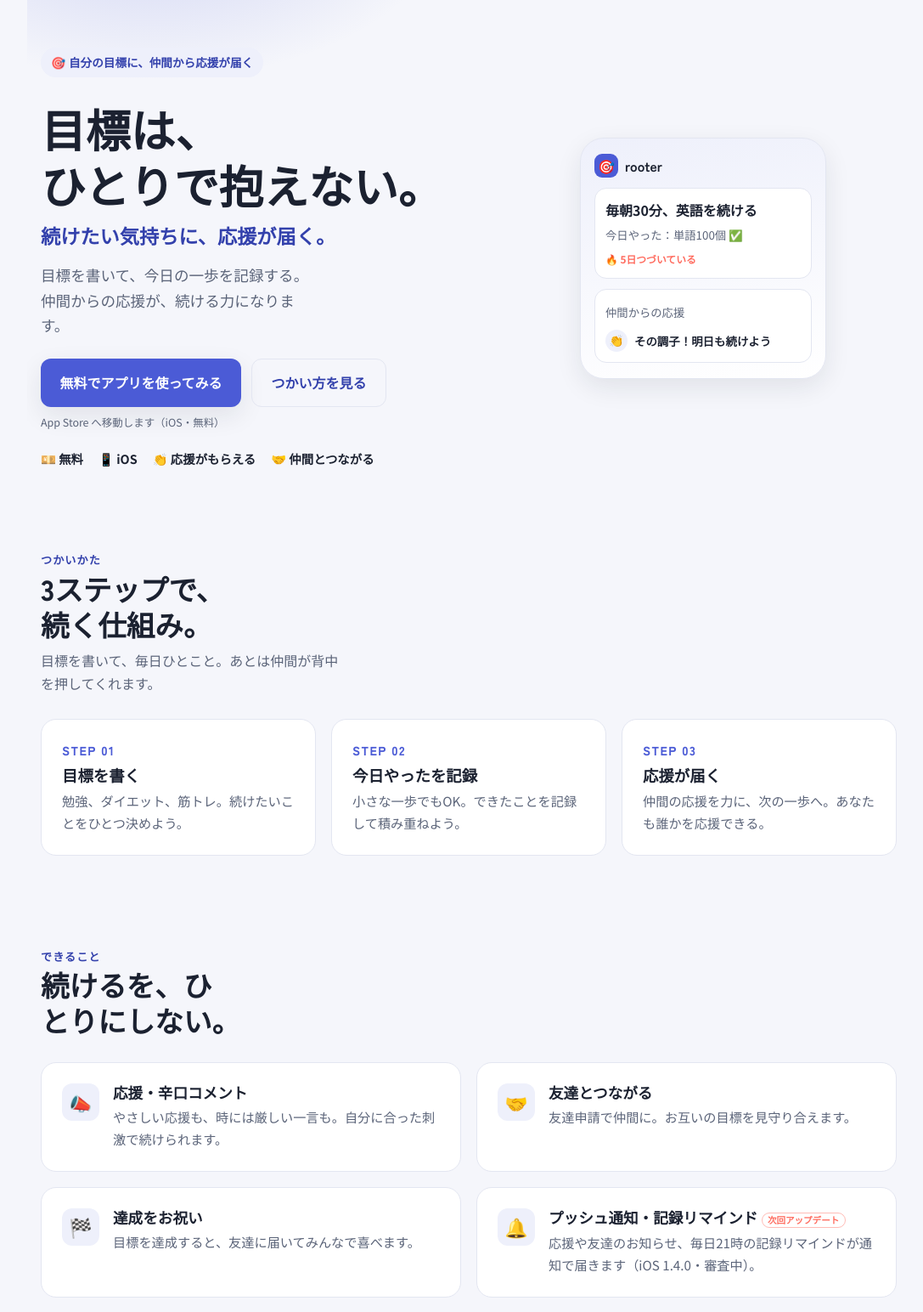
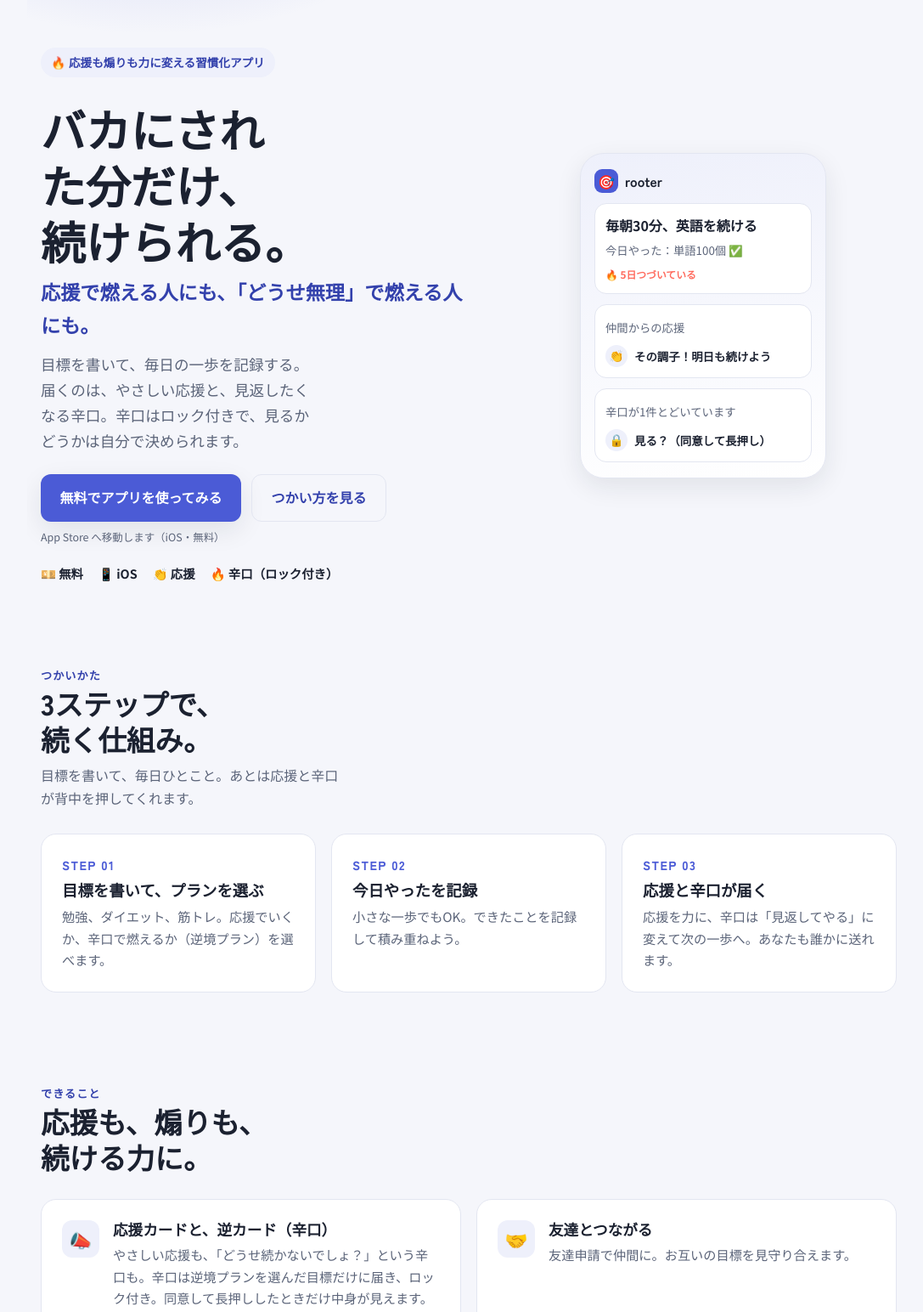
Before and after one commit to is-inn/is-inn.github.io, a plain HTML site: page rooter/index.html in a window 1280 px wide. Shown: the top 1544 px of the page at 85% size, without its empty margins (88-1175 px from the left). Drawn offline with Linux system fonts and the light colour scheme.

Commit message:
rooter LP: align copy with core concept (cheer + harsh cards, opt-in)
Co-Authored-By: Claude Opus 5.5 <noreply@anthropic.com>

```diff
--- a/rooter/index.html
+++ b/rooter/index.html
@@ -3,17 +3,17 @@
 <head>
 <meta charset="utf-8">
 <meta name="viewport" content="width=device-width,initial-scale=1,viewport-fit=cover">
-<title>rooter（ルーター）｜自分の目標に、仲間から応援が届くアプリ</title>
-<meta name="description" content="rooter（ルーター）は、目標を書くと仲間から応援が届く習慣化アプリ。今日やったを1行記録、連続日数、応援・辛口コメント、友達の目標達成のお祝い。iOSで無料。">
+<title>rooter（ルーター）｜バカにされた分だけ、続けられる。応援も煽りも力に変える習慣化アプリ</title>
+<meta name="description" content="rooter（ルーター）は、応援も煽りも力に変える習慣化アプリ。目標を書いて毎日の一歩を記録すると、やさしい応援と、見返したくなる辛口が届く。辛口はロック付きで、見るかは自分で選べる。iOSで無料。">
 <link rel="canonical" href="https://is-inn.github.io/rooter/">
 <meta property="og:type" content="website">
-<meta property="og:title" content="rooter（ルーター）｜自分の目標に、仲間から応援が届くアプリ">
-<meta property="og:description" content="目標を書くと仲間から応援が届く。続かなかった目標が、今日もう一歩進む。iOSで無料。">
+<meta property="og:title" content="rooter（ルーター）｜バカにされた分だけ、続けられる。応援も煽りも力に変える習慣化アプリ">
+<meta property="og:description" content="応援で燃える人にも、「どうせ無理」で燃える人にも。辛口はロック付きで、見るかは自分で選べる。iOSで無料。">
 <meta property="og:locale" content="ja_JP">
 <meta property="og:url" content="https://is-inn.github.io/rooter/">
 <meta name="twitter:card" content="summary_large_image">
-<meta name="twitter:title" content="rooter（ルーター）｜自分の目標に、仲間から応援が届くアプリ">
-<meta name="twitter:description" content="目標を書くと仲間から応援が届く。続かなかった目標が、今日もう一歩進む。iOSで無料。">
+<meta name="twitter:title" content="rooter（ルーター）｜バカにされた分だけ、続けられる。応援も煽りも力に変える習慣化アプリ">
+<meta name="twitter:description" content="応援で燃える人にも、「どうせ無理」で燃える人にも。辛口はロック付きで、見るかは自分で選べる。iOSで無料。">
 <meta name="theme-color" content="#4b5bd6">
 <link rel="stylesheet" href="https://fonts.googleapis.com/css2?family=Zen+Kaku+Gothic+New:wght@500;700;900&family=Noto+Sans+JP:wght@400;500;700&display=swap">
 <style>
@@ -107,10 +107,10 @@ footer a:hover{text-decoration:underline}
 <header class="hero wrap">
   <div class="hero-grid">
     <div>
-      <span class="badge">🎯 自分の目標に、仲間から応援が届く</span>
-      <h1>目標は、<br>ひとりで抱えない。</h1>
-      <p class="sub">続けたい気持ちに、応援が届く。</p>
-      <p class="lead">目標を書いて、今日の一歩を記録する。仲間からの応援が、続ける力になります。</p>
+      <span class="badge">🔥 応援も煽りも力に変える習慣化アプリ</span>
+      <h1>バカにされた分だけ、<br>続けられる。</h1>
+      <p class="sub">応援で燃える人にも、「どうせ無理」で燃える人にも。</p>
+      <p class="lead">目標を書いて、毎日の一歩を記録する。届くのは、やさしい応援と、見返したくなる辛口。辛口はロック付きで、見るかどうかは自分で決められます。</p>
       <div class="cta-row">
         <a class="btn" href="https://apps.apple.com/jp/app/id6828425683" target="_blank" rel="noopener">無料でアプリを使ってみる</a>
         <a class="btn ghost" href="#how">つかい方を見る</a>
@@ -118,7 +118,7 @@ footer a:hover{text-decoration:underline}
       <p class="cta-note">App Store へ移動します（iOS・無料）</p>
       <div class="meta">
         <span>💴 <b>無料</b></span><span>📱 <b>iOS</b></span>
-        <span>👏 <b>応援がもらえる</b></span><span>🤝 <b>仲間とつながる</b></span>
+        <span>👏 <b>応援</b></span><span>🔥 <b>辛口（ロック付き）</b></span>
       </div>
     </div>
     <div class="phone" aria-hidden="true">
@@ -132,6 +132,10 @@ footer a:hover{text-decoration:underline}
         <small>仲間からの応援</small>
         <div class="cheer" style="margin-top:8px"><span class="av">👏</span><b>その調子！明日も続けよう</b></div>
       </div>
+      <div class="ph-card">
+        <small>辛口が1件とどいています</small>
+        <div class="cheer" style="margin-top:8px"><span class="av">🔒</span><b>見る？（同意して長押し）</b></div>
+      </div>
     </div>
   </div>
 </header>
@@ -140,23 +144,25 @@ footer a:hover{text-decoration:underline}
   <div class="sec-head">
     <span class="eyebrow">つかいかた</span>
     <h2>3ステップで、続く仕組み。</h2>
-    <p>目標を書いて、毎日ひとこと。あとは仲間が背中を押してくれます。</p>
+    <p>目標を書いて、毎日ひとこと。あとは応援と辛口が背中を押してくれます。</p>
   </div>
   <div class="steps">
-    <div class="step"><div class="n">STEP 01</div><h3>目標を書く</h3><p>勉強、ダイエット、筋トレ。続けたいことをひとつ決めよう。</p></div>
+    <div class="step"><div class="n">STEP 01</div><h3>目標を書いて、プランを選ぶ</h3><p>勉強、ダイエット、筋トレ。応援でいくか、辛口で燃えるか（逆境プラン）を選べます。</p></div>
     <div class="step"><div class="n">STEP 02</div><h3>今日やったを記録</h3><p>小さな一歩でもOK。できたことを記録して積み重ねよう。</p></div>
-    <div class="step"><div class="n">STEP 03</div><h3>応援が届く</h3><p>仲間の応援を力に、次の一歩へ。あなたも誰かを応援できる。</p></div>
+    <div class="step"><div class="n">STEP 03</div><h3>応援と辛口が届く</h3><p>応援を力に、辛口は「見返してやる」に変えて次の一歩へ。あなたも誰かに送れます。</p></div>
   </div>
 </section>
 
 <section class="wrap">
   <div class="sec-head">
     <span class="eyebrow">できること</span>
-    <h2>続けるを、ひとりにしない。</h2>
+    <h2>応援も、煽りも、続ける力に。</h2>
   </div>
   <div class="feat">
-    <div class="card"><div class="ic">📣</div><div><h3>応援・辛口コメント</h3><p>やさしい応援も、時には厳しい一言も。自分に合った刺激で続けられます。</p></div></div>
+    <div class="card"><div class="ic">📣</div><div><h3>応援カードと、逆カード（辛口）</h3><p>やさしい応援も、「どうせ続かないでしょ？」という辛口も。辛口は逆境プランを選んだ目標だけに届き、ロック付き。同意して長押ししたときだけ中身が見えます。</p></div></div>
     <div class="card"><div class="ic">🤝</div><div><h3>友達とつながる</h3><p>友達申請で仲間に。お互いの目標を見守り合えます。</p></div></div>
+    <div class="card"><div class="ic">🛡️</div><div><h3>安心して使える仕組み</h3><p>送る前にNGワードを確認。強い暴言は送れません。気になる投稿は通報・ブロックできます。</p></div></div>
+    <div class="card"><div class="ic">📅</div><div><h3>今日やったを記録</h3><p>1行でOK。連続日数が見えて、記録にも応援が届きます。</p></div></div>
     <div class="card"><div class="ic">🏁</div><div><h3>達成をお祝い</h3><p>目標を達成すると、友達に届いてみんなで喜べます。</p></div></div>
     <div class="card"><div class="ic">🔔</div><div><h3>プッシュ通知・記録リマインド<span class="soon">次回アップデート</span></h3><p>応援や友達のお知らせ、毎日21時の記録リマインドが通知で届きます（iOS 1.4.0・審査中）。</p></div></div>
   </div>
@@ -165,8 +171,8 @@ footer a:hover{text-decoration:underline}
 <section class="wrap">
   <div class="band">
     <div>
-      <h2>応援が、続ける燃料になる。</h2>
-      <p>ひとりじゃないから、もう一歩。誰かの目標を応援して、自分の目標も応援してもらう。小さな頑張りを分かち合おう。</p>
+      <h2>「できないよ」を、燃料にする。</h2>
+      <p>応援で頑張れる人もいれば、「できないよ」と言われて燃える人もいる。rooter は、その両方を仕組みにしました。見返したい目標を、ひとつ書いてみよう。</p>
     </div>
     <div class="pill"><small>かかるお金</small><b>無料</b><small>まずは気軽に</small></div>
   </div>
@@ -176,13 +182,13 @@ footer a:hover{text-decoration:underline}
   <div class="cta">
     <span class="eyebrow">はじめよう</span>
     <h2>今日の目標を、ひとつ書こう。</h2>
-    <p>ダウンロードは無料。小さな一歩を、仲間と続けていきましょう。</p>
+    <p>ダウンロードは無料。応援でも辛口でも、続けた人の勝ちです。</p>
     <div class="cta-row" style="justify-content:center">
       <a class="btn" href="https://apps.apple.com/jp/app/id6828425683" target="_blank" rel="noopener">App Store から無料ダウンロード</a>
     </div>
   </div>
   <footer>
-    <span>rooter（ルーター）— 自分の目標に、仲間から応援が届くアプリ</span>
+    <span>rooter（ルーター）— 応援も煽りも力に変える習慣化アプリ</span>
     <span><a href="https://is-inn.github.io/privacy-policy/mokuhyou-comment/privacy/" target="_blank" rel="noopener">プライバシーポリシー</a> ・ © 2026 rooter</span>
   </footer>
 </section>
```
